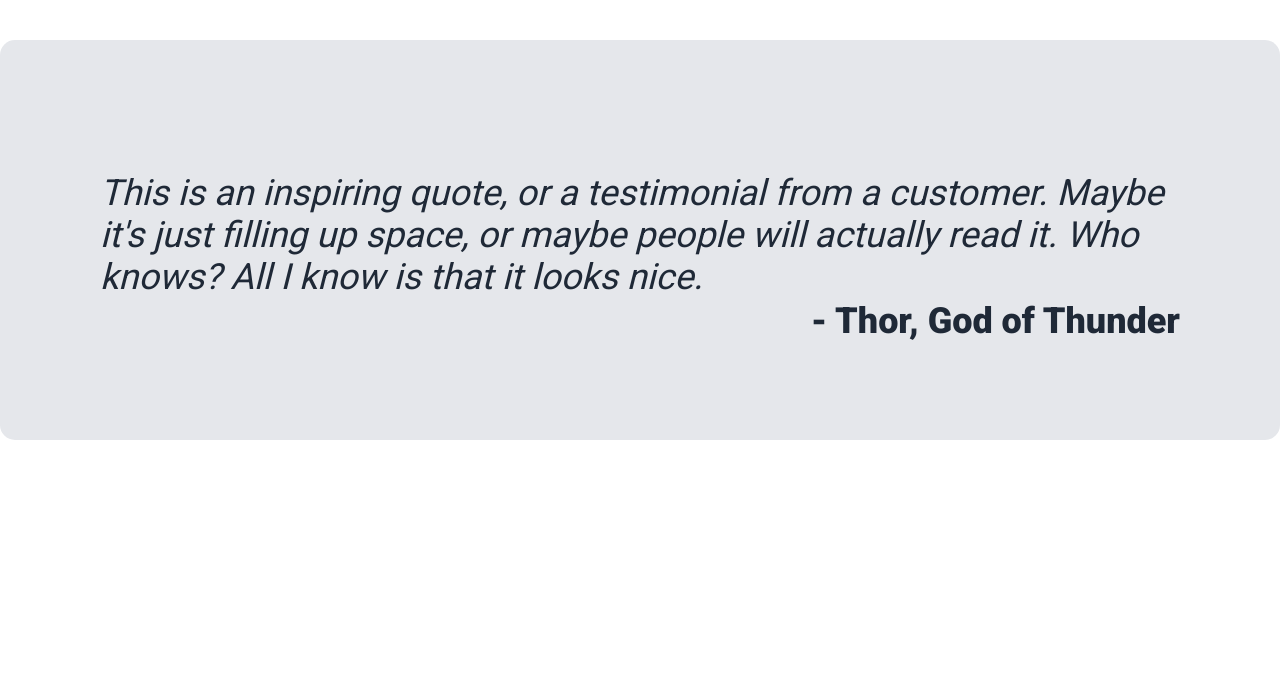
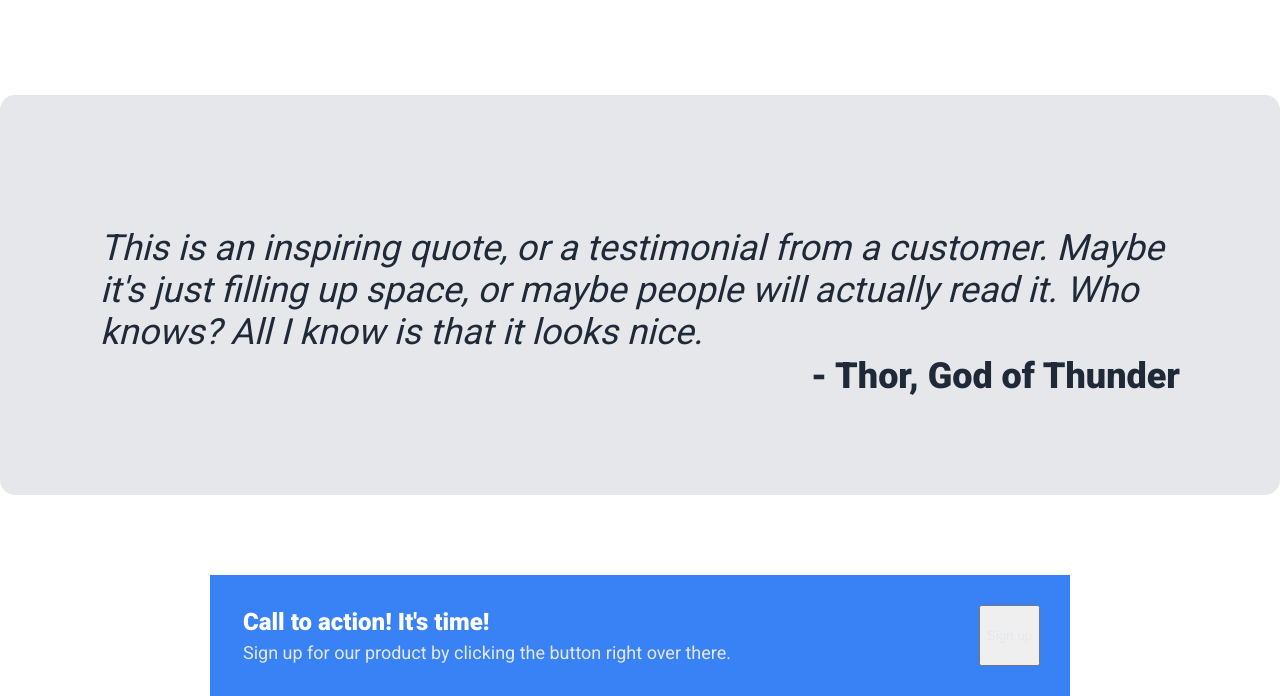
Before and after one commit to shindelr/LandingPage, a plain HTML site: page index.html in a window 1280 px wide. Shown: the part 872-1568 px from the top of the page. Before the commit the page ends 1312 px from the top, so only its background shows below. Drawn offline with Linux system fonts and the light colour scheme.

Commit message:
Started working on final section of content. TODO: Style button, line up button and words.

```diff
--- a/index.html
+++ b/index.html
@@ -62,7 +62,13 @@
             </p>
             <p class="speaker">- Thor, God of Thunder</p>
         </div>
-        <div class="cont-bottom"></div>
+        <div class="cont-bottom">
+            <div class="action-words">
+                <h3>Call to action! It's time!</h3>
+                <p class="action-p">Sign up for our product by clicking the button right over there.</p>
+            </div>
+            <button class="action-signup"><a href="">Sign up</a></button>
+        </div>
     </div>
 
 
--- a/style.css
+++ b/style.css
@@ -118,6 +118,7 @@ a.signup {
     align-items: center;
     justify-content: center;
     flex-wrap: wrap;
+    gap: 80px;
 }
 
 .cont-top {
@@ -127,6 +128,7 @@ a.signup {
     align-items: center;
     flex-wrap: wrap;
     margin: 25px;
+    margin-bottom: 0;
     gap: 25px;
 }
 
@@ -184,3 +186,34 @@ a.signup {
     margin-top: 0;
     font-weight: 700;
 }
+
+.cont-bottom {
+    display: flex;
+    justify-content: space-between;
+    background-color: #3882F6;
+    width: 800px;
+    padding: 30px;
+}
+
+.action-words {
+    display: flex;
+    flex-direction: column;
+    color: white;
+    gap: 0;
+}
+
+h3,
+.action-p {
+    font-size: 24px;
+    margin: 3px;
+}
+
+.action-p {
+    font-size: 18px;
+    color: #E5E7EB;
+    font-weight: 100;
+}
+
+.action-signup {
+
+}
```
